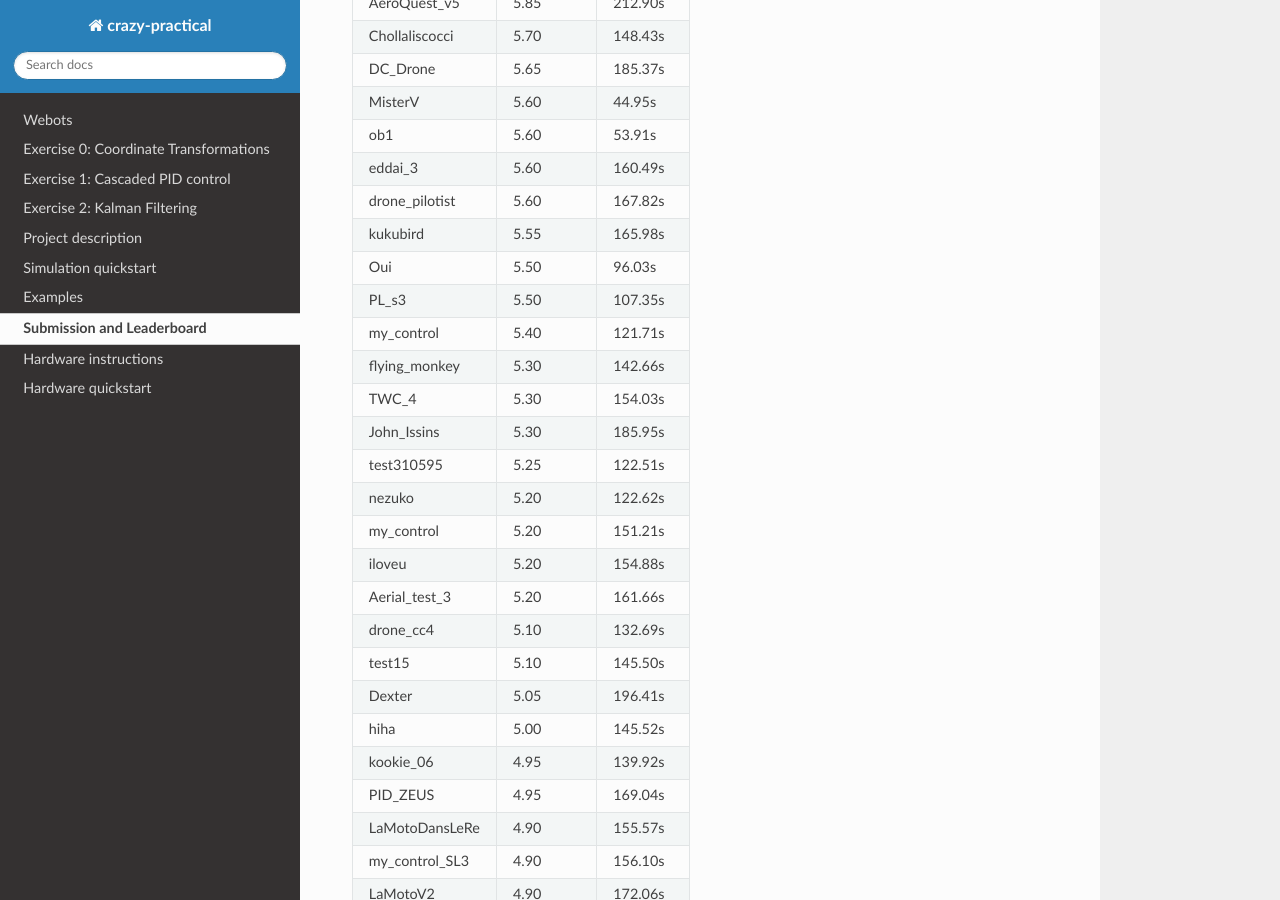
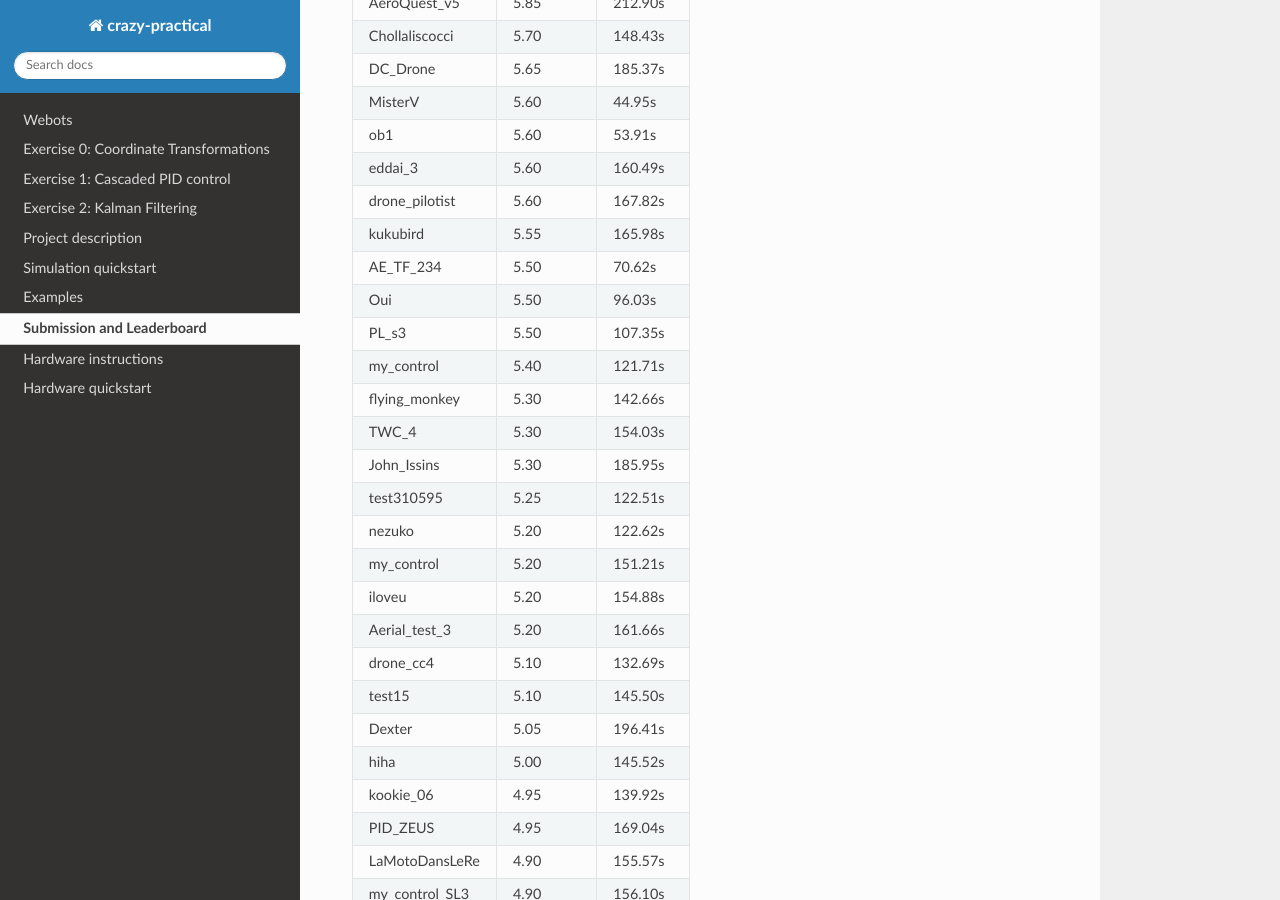
Before and after one commit to lis-epfl/micro-502, a Sphinx documentation site: the page built from docs/assignment/leaderboard.rst, in a window 1280 px wide and 900 px high, scrolled down 917 px. Built offline with Sphinx 7.4.7 and the Read the Docs theme 2.0.0, drawn with Linux system fonts in a browser that asks for light colours.

Commit message:
Leaderboard Update

```diff
--- a/docs/assignment/leaderboard.rst
+++ b/docs/assignment/leaderboard.rst
@@ -35,6 +35,7 @@ ob1            5.60      53.91s
 eddai_3        5.60      160.49s
 drone_pilotist 5.60      167.82s
 kukubird       5.55      165.98s
+AE_TF_234      5.50      70.62s
 Oui            5.50      96.03s
 PL_s3          5.50      107.35s
 my_control     5.40      121.71s
```
Also changed, not shown: other parts of docs/assignment/leaderboard.rst (+0 -1 lines).
